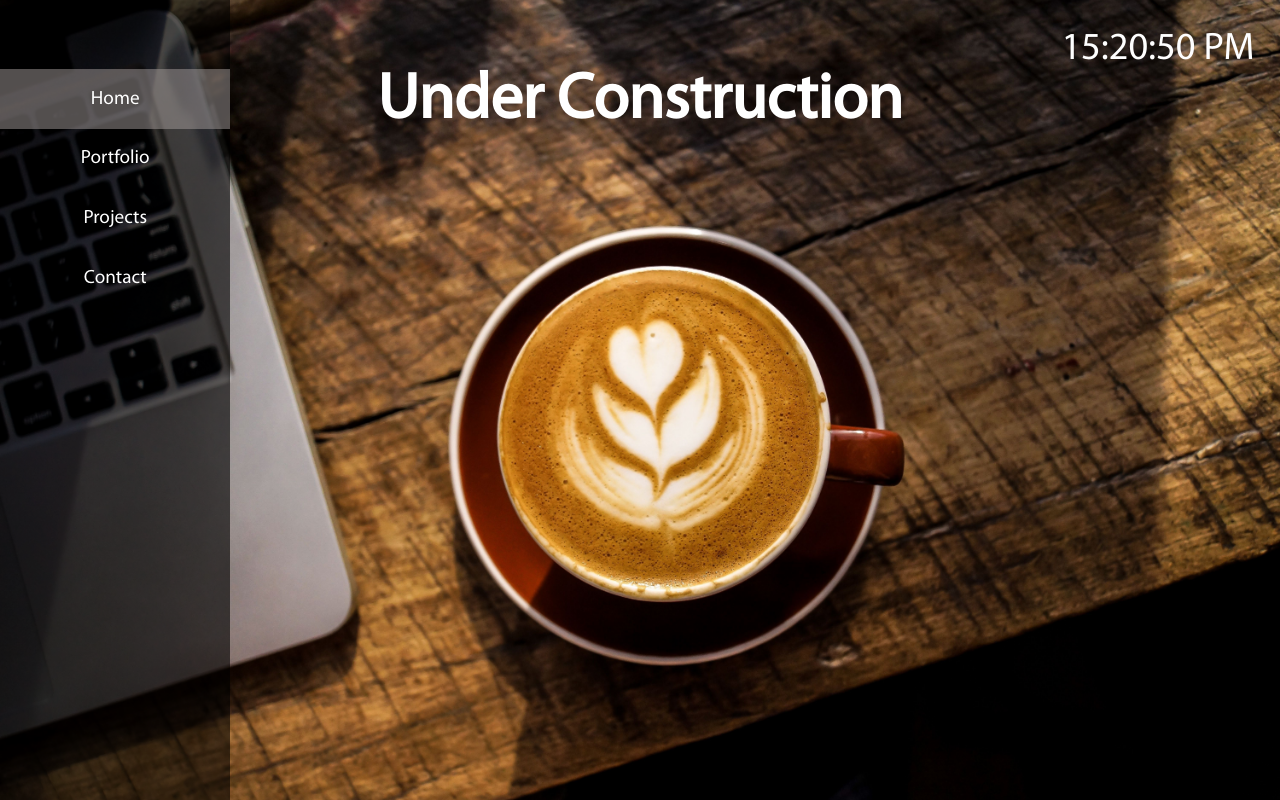
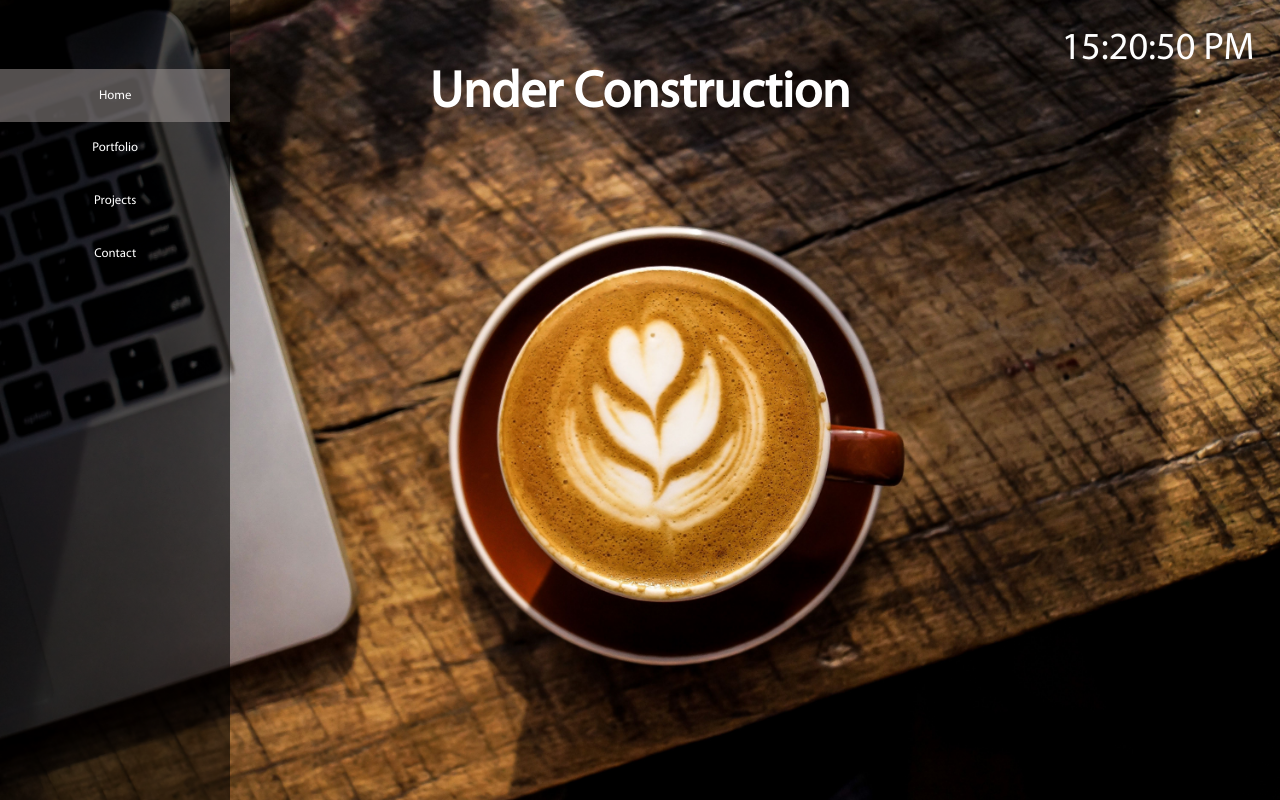
Before and after one commit to valenciamac/macprofile, a PHP site: page / in a window 1280 px wide. Run offline with PHP 8.4, Linux system fonts and the light colour scheme.

Commit message:
reduce font size

```diff
--- a/css/mystyle.css
+++ b/css/mystyle.css
@@ -88,7 +88,7 @@ h1
 	color: #ffffff;
 	text-align: center;
 	padding-top: 	5%;
-	font-size: 	5vw;
+	font-size: 	4vmax;
 }
 .navigation
 {
@@ -98,7 +98,7 @@ h1
 	width:18%;
 	background-color: rgba(0,0,0,0.6);
 	text-align: center;
-	font-size: 1.5vmax;
+	font-size: 1vmax;
 }
 .nav>li
 {
@@ -117,6 +117,7 @@ a
 {
 	background-color: rgba(108,108,108,0.5);
 	cursor: pointer;
+	transition: all 0.5s;
 }
 .nav
 {
```
